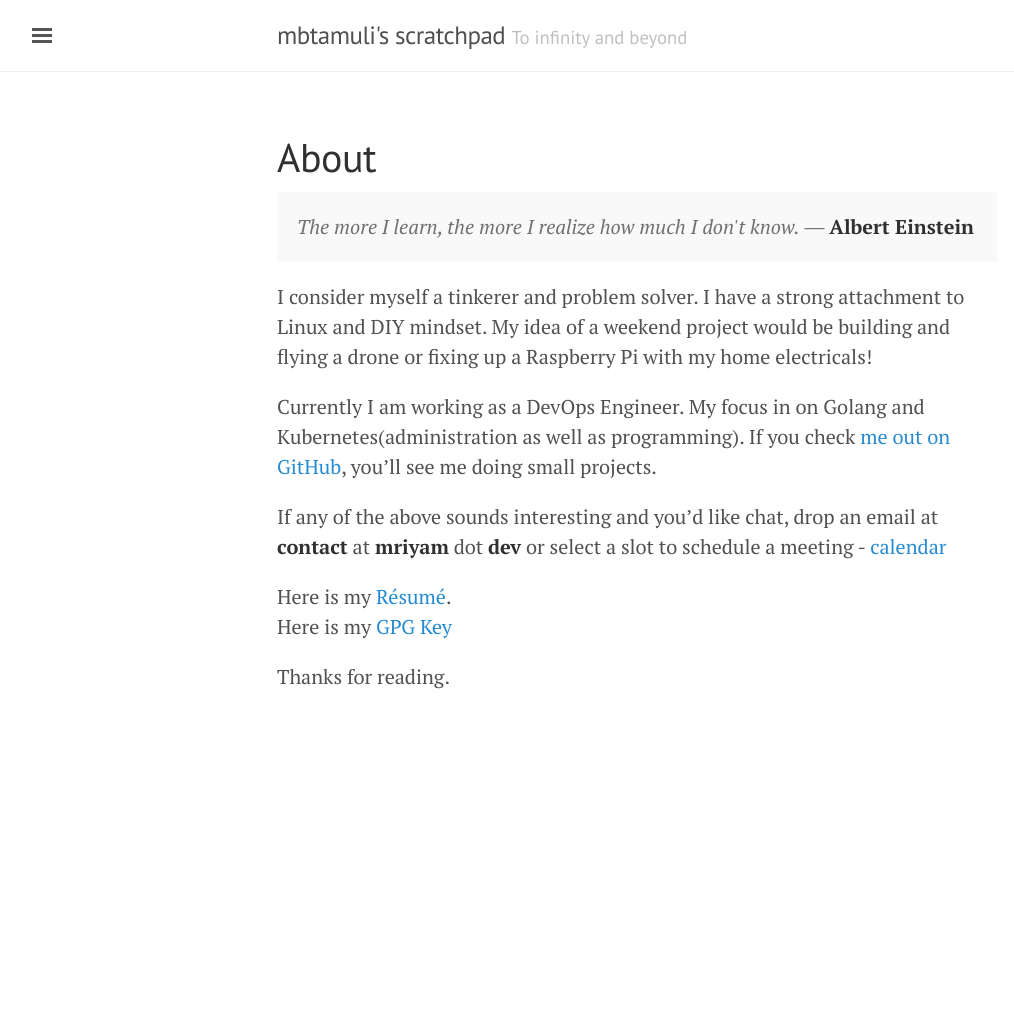
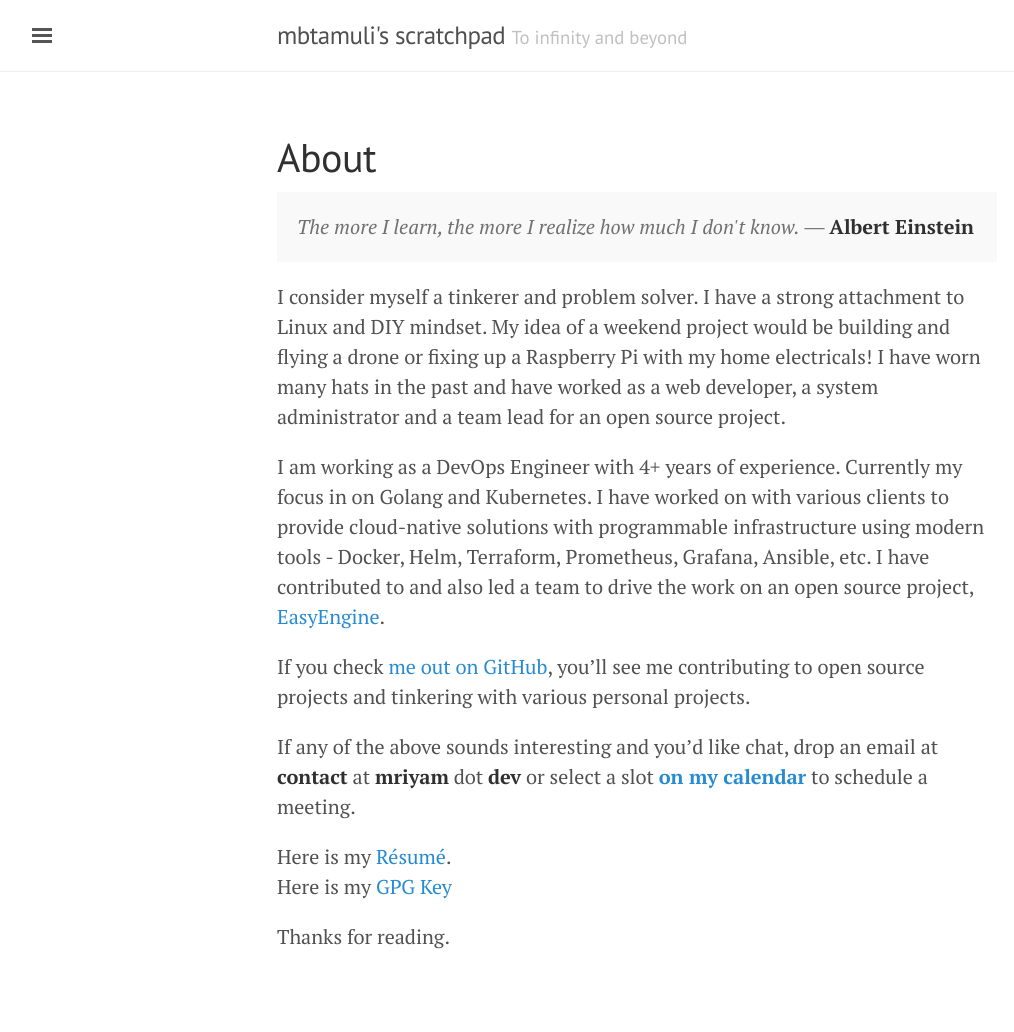
Before and after one commit to lk4ml/blog_example, a Jekyll site: the page built from about.md, in a window 1280 px wide. Shown: the whole page, without its empty margins (3-1017 px from the left). Built offline with Jekyll 4.4.1, drawn with Linux system fonts in a browser that asks for light colours; before the commit the page ends 900 px from its top, so only the background shows below that.

Commit message:
👌 IMPROVE: Add more information to the about page
Signed-off-by: Mriyam Tamuli <mbtamuli@gmail.com>

```diff
--- a/about.md
+++ b/about.md
@@ -7,11 +7,13 @@ title: About
   <em>The more I learn, the more I realize how much I don't know.</em> ― <strong>Albert Einstein</strong>
 </p>
 
-I consider myself a tinkerer and problem solver. I have a strong attachment to Linux and DIY mindset. My idea of a weekend project would be building and flying a drone or fixing up a Raspberry Pi with my home electricals!
+I consider myself a tinkerer and problem solver. I have a strong attachment to Linux and DIY mindset. My idea of a weekend project would be building and flying a drone or fixing up a Raspberry Pi with my home electricals! I have worn many hats in the past and have worked as a web developer, a system administrator and a team lead for an open source project.
 
-Currently I am working as a DevOps Engineer. My focus in on Golang and Kubernetes(administration as well as programming). If you check [me out on GitHub](https://github.com/mbtamuli), you'll see me doing small projects.
+I am working as a DevOps Engineer with 4+ years of experience. Currently my focus in on Golang and Kubernetes. I have worked on with various clients to provide cloud-native solutions with programmable infrastructure using modern tools - Docker, Helm, Terraform, Prometheus, Grafana, Ansible, etc. I have contributed to and also led a team to drive the work on an open source project, [EasyEngine](https://easyengine.io/).
 
-If any of the above sounds interesting and you'd like chat, drop an email at **contact** at **mriyam** dot **dev** or select a slot to schedule a meeting - [calendar](https://calendar.x.ai/mriyam/virtual)
+If you check [me out on GitHub](https://github.com/mbtamuli), you'll see me contributing to open source projects and tinkering with various personal projects.
+
+If any of the above sounds interesting and you'd like chat, drop an email at **contact** at **mriyam** dot **dev** or select a slot [**on my calendar**](https://calendar.x.ai/mriyam/virtual) to schedule a meeting.
 
 Here is my [Résumé]({{ site.baseurl }}/public/resume.pdf).
 Here is my [GPG Key]({{ site.baseurl }}/public/gpg.txt)
```
